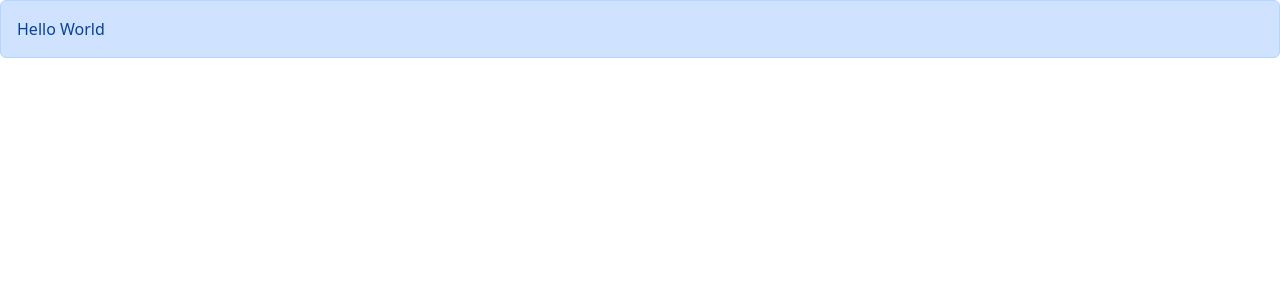
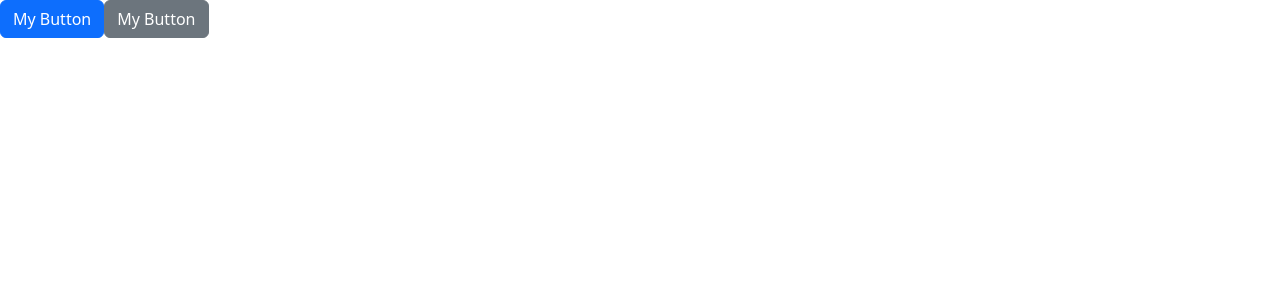
Before and after one commit to imycod/react-all-in-one, a React (Vite) app: page / in a window 1280 px wide. Shown: the top 300 px of the page. Built offline with nearby package versions, Linux system fonts and the light colour scheme.

Commit message:
feat: init base button

```diff
--- a/src/App.tsx
+++ b/src/App.tsx
@@ -1,9 +1,10 @@
-import Alert from "./components/Alert";
+import Button from "./components/Button";
 
 function App() {
   return (
     <div>
-      <Alert>Hello <span>World</span></Alert>
+      <Button color="primary" onClick={() => console.log("clicked")}>My Button</Button>
+      <Button color="secondary" onClick={() => console.log("clicked")}>My Button</Button>
     </div>
   );
 }
--- /dev/null
+++ b/src/components/Button.tsx
@@ -0,0 +1,15 @@
+interface Props {
+  children: string;
+  onClick: () => void;
+  color: string;
+}
+
+const Button = ({ children, onClick, color }: Props) => {
+  return (
+    <button className={"btn btn-" + color} onClick={onClick}>
+      {children}
+    </button>
+  );
+};
+
+export default Button;
```
